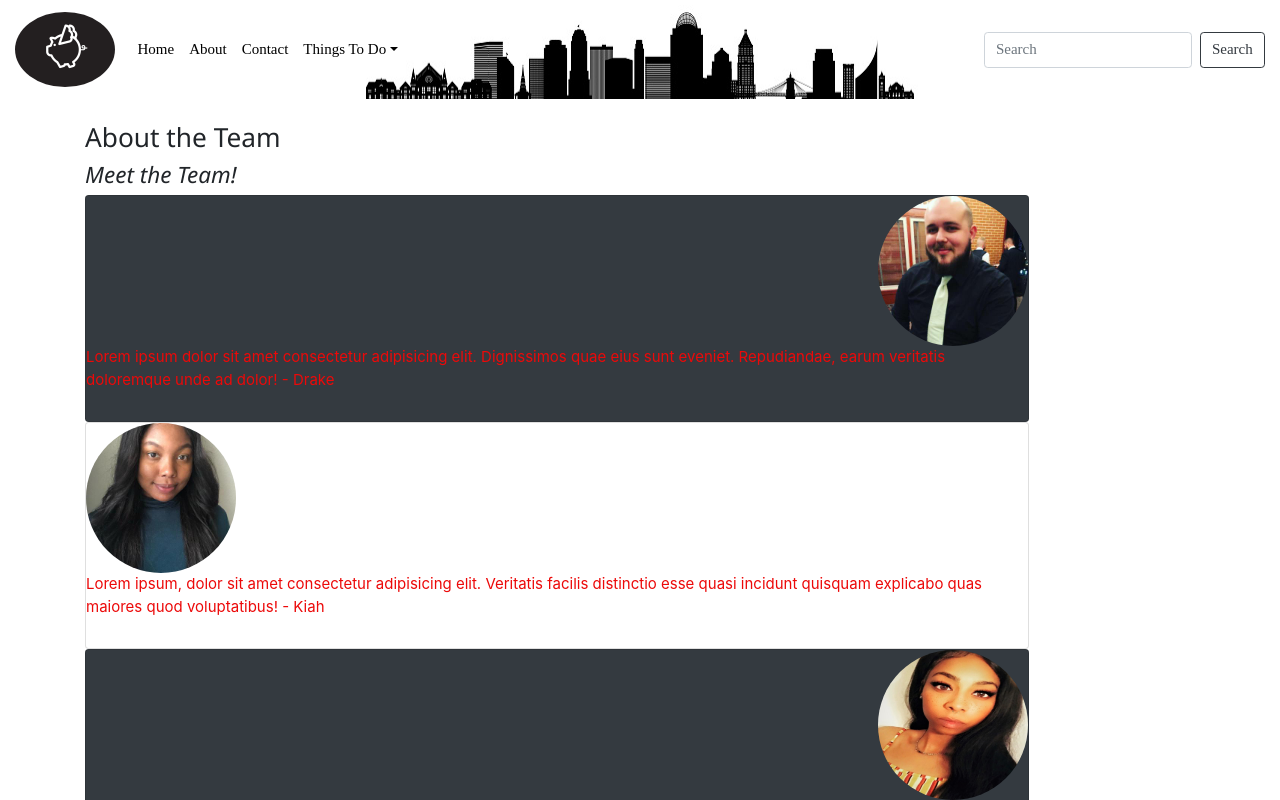
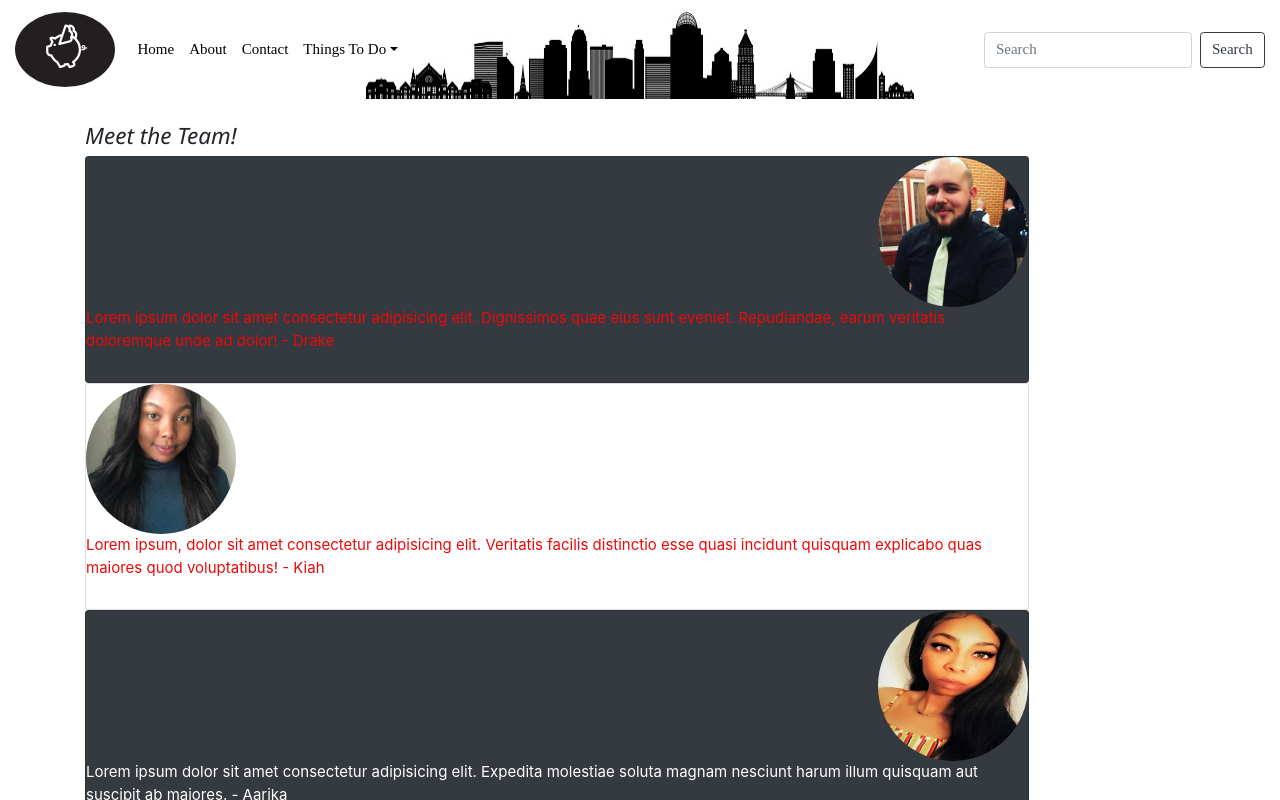
Before and after one commit to drakehobson2013/CapstoneCopy, a React (Create React App) app: page /about in a window 1280 px wide. Shown: the top 800 px of the page. Built offline with nearby package versions, Linux system fonts and the light colour scheme; a web font is replaced by a local one.

Commit message:
check updates

```diff
--- a/package.json
+++ b/package.json
@@ -7,6 +7,7 @@
     "@testing-library/jest-dom": "^5.11.9",
     "@testing-library/react": "^11.2.5",
     "@testing-library/user-event": "^12.8.1",
+    "aos": "^2.3.4",
     "bootstrap": "^4.6.0",
     "cors": "^2.8.5",
     "dotenv": "^8.2.0",
--- a/src/components/about.js
+++ b/src/components/about.js
@@ -3,7 +3,6 @@ import Drake from './Drake.jpg';
 import Kiah from './Kiah.jpg';
 import Aarika from './Aarika.jpg';
 import Ron from './Ron.jpeg';
-// import Styles from "./index.css"
 import "../index.css";
 
 
@@ -13,7 +12,7 @@ const About = () => {
 
         return (
         <div className= 'container'>
-            <h3>About the Team</h3>
+            {/* <h3>About the Team</h3> */}
             <h4> <em> Meet the Team!</em></h4>
 
             <div className= 'post-container'>
```
Also changed, not shown: 1 other file (tests, documents, lock files or other folders).
